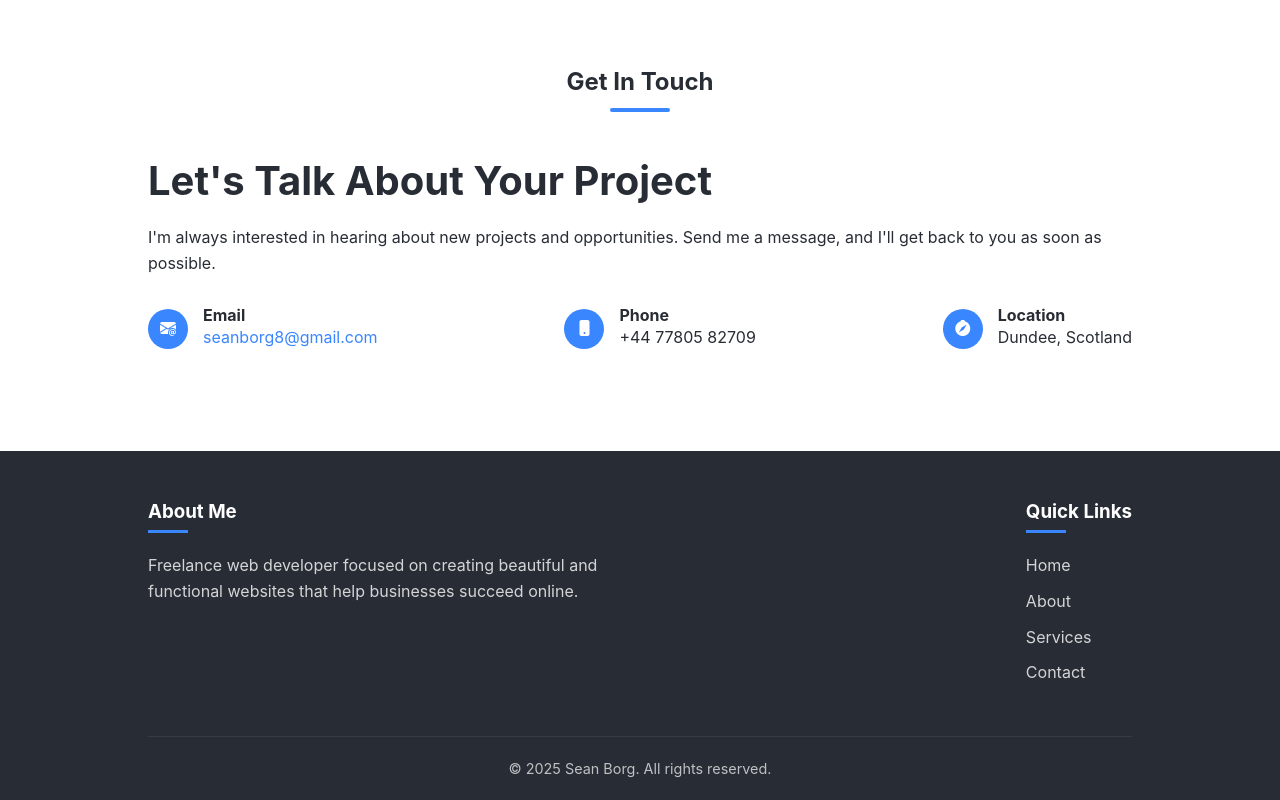
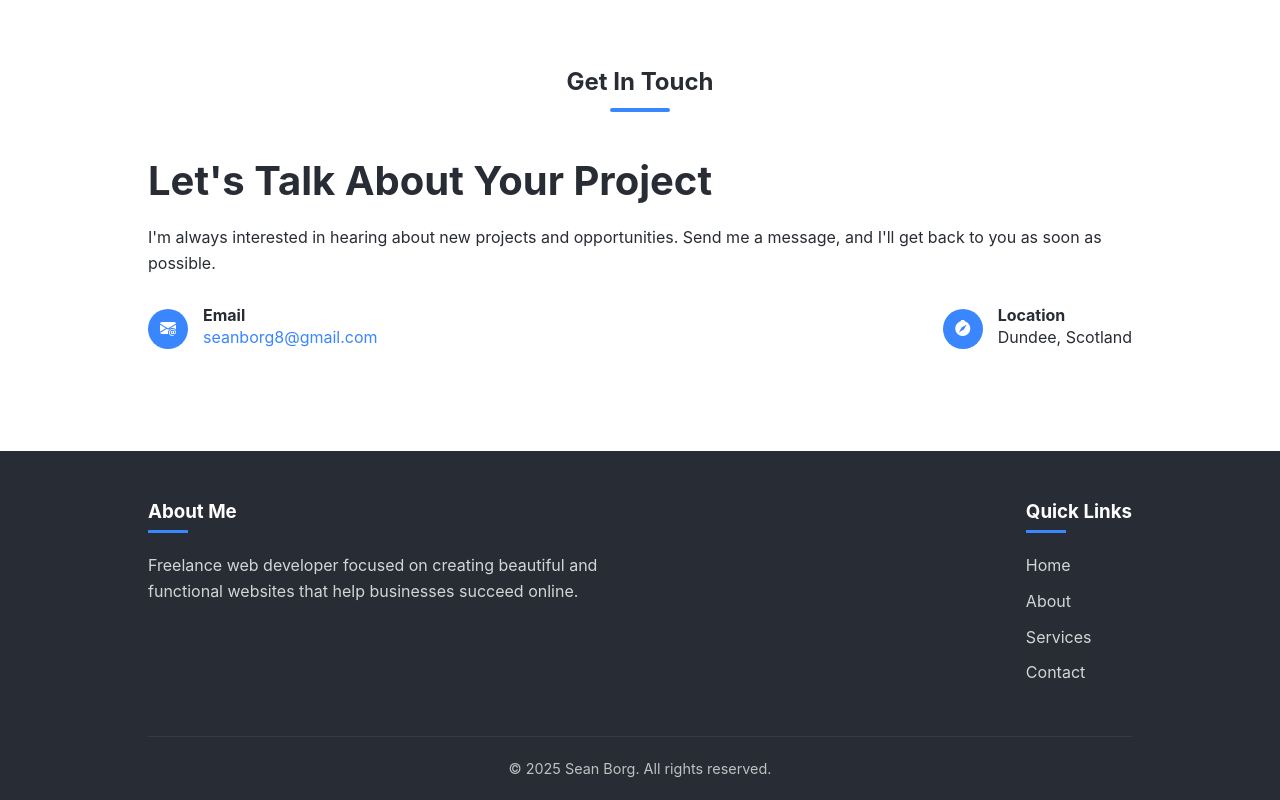
Before and after one commit to borgsean18/borgsean18.github.io, a website: page index.html in a window 1280 px wide. Shown: the part 2210-3010 px from the top of the page. Drawn offline with Linux system fonts and the light colour scheme.

Commit message:
Update index.html

```diff
--- a/index.html
+++ b/index.html
@@ -241,13 +241,6 @@
                             </div>
                         </div>
                         <div class="contact-item">
-                            <div class="contact-icon"><i class="bi bi-phone-fill"></i></div>
-                            <div>
-                                <h4>Phone</h4>
-                                <p>+44 77805 82709</p>
-                            </div>
-                        </div>
-                        <div class="contact-item">
                             <div class="contact-icon"><i class="bi bi-compass-fill"></i></div>
                             <div>
                                 <h4>Location</h4>
```
